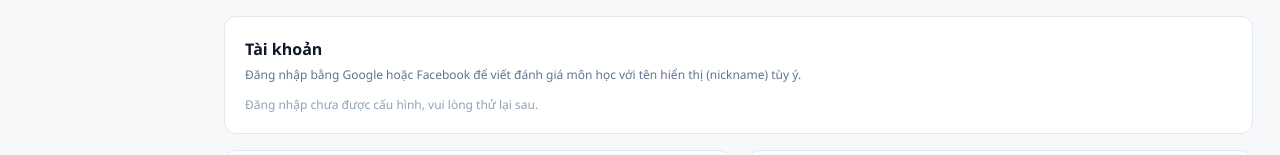
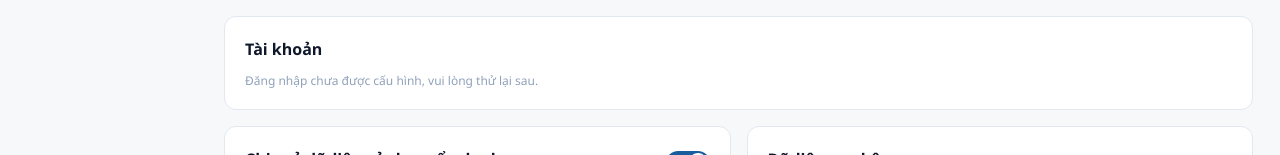
Before and after one commit to thanhmct/UELCourses, a Next.js app in the folder web/: page /settings in a window 1280 px wide. Shown: the part 1659-1814 px from the top of the page. Built offline with nearby package versions, Linux system fonts and the light colour scheme; no server answers.

Commit message:
fix: ẩn dòng hướng dẫn đăng nhập để viết đánh giá ở trang Cài đặt
Chỉ ẩn đoạn mô tả; nút đăng nhập và ô nickname vẫn giữ nguyên.

```diff
--- a/web/src/app/settings/page.tsx
+++ b/web/src/app/settings/page.tsx
@@ -213,7 +213,6 @@ function AccountSection() {
     <section className="card min-w-0 space-y-3 rounded-xl sm:p-5">
       <div className="space-y-1">
         <h2 className="font-semibold">{t("settings.accountTitle")}</h2>
-        <p className="text-xs text-slate-500 leading-relaxed">{t("settings.accountDesc")}</p>
       </div>
       {loading ? (
         <Loading compact />
```
